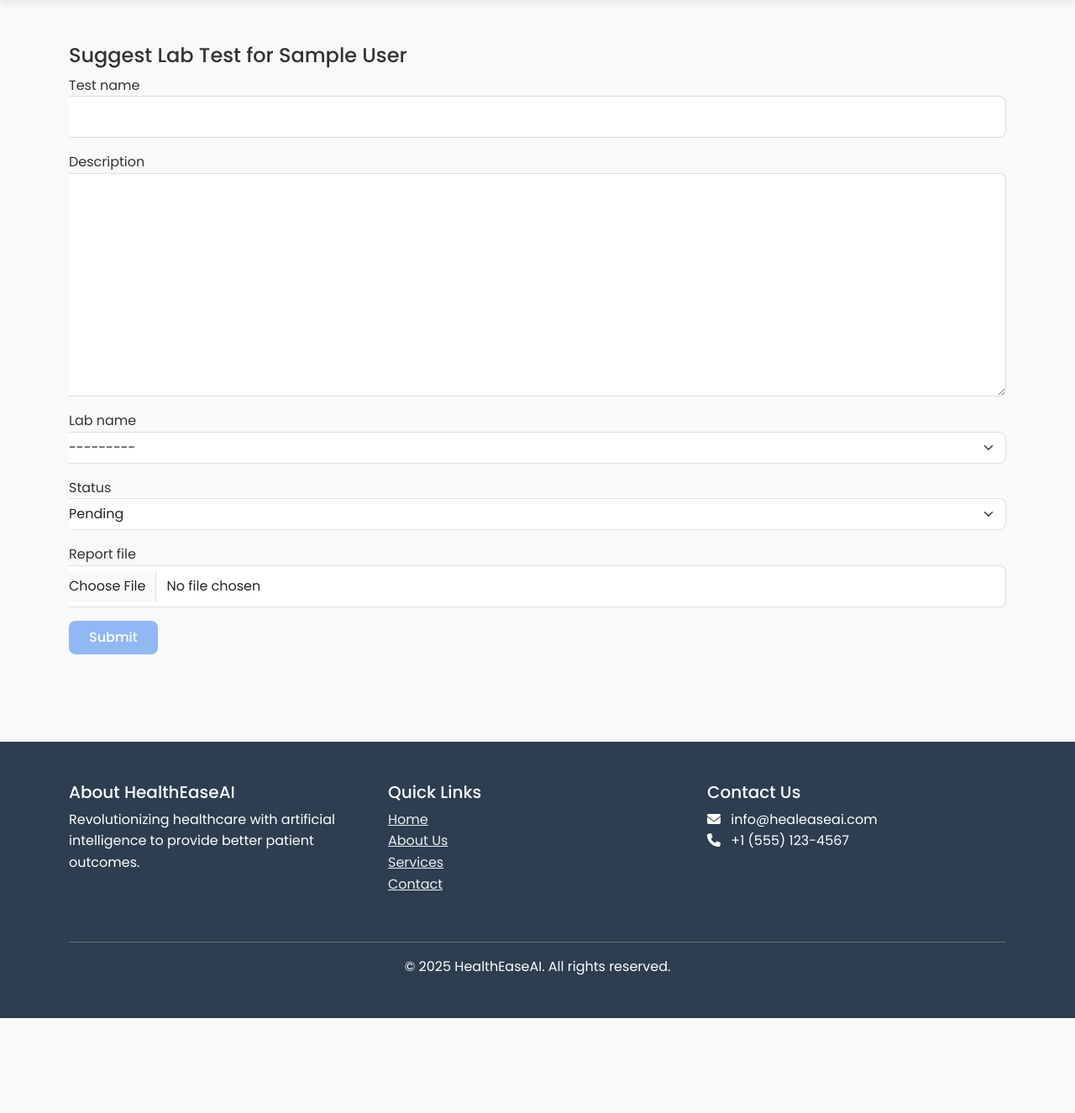
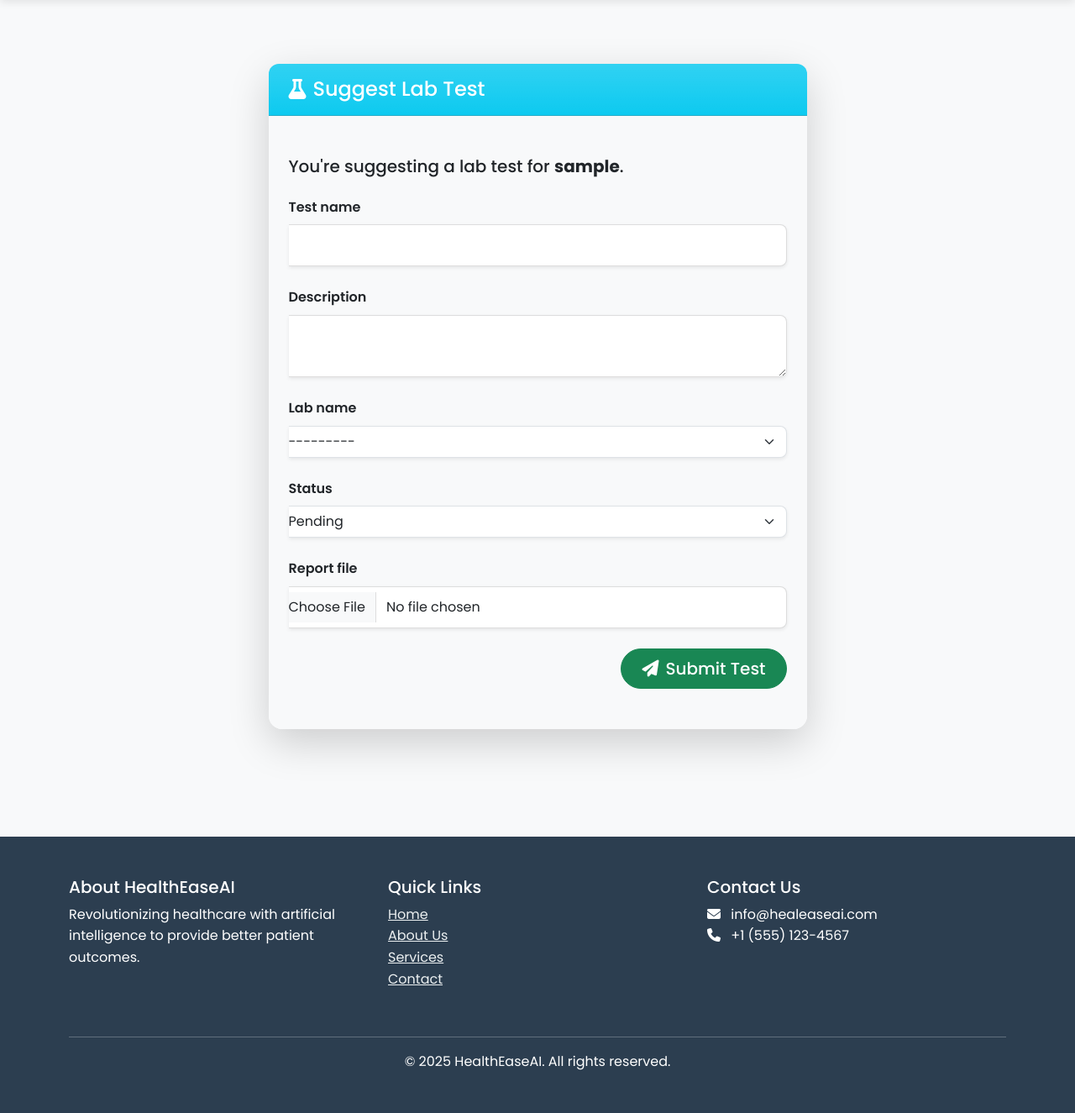
Before and after one commit to raheemkhan12345/healthease-ai, a Django app: page /appointments/suggest-lab-test/1/ in a window 1280 px wide. Shown: the part 74-1399 px from the top of the page at 84% size. Before the commit the page ends 1286 px from the top, so only its background shows below. Run offline with Django 5.2, Linux system fonts and the light colour scheme; a user stored in the database is signed in; tables that the repository leaves empty hold one stand-in row (values such as "Sample post"); parts of the project's set-up code (start-up, migrations or seed data) failed here and were passed over; some libraries are stand-ins or nearby versions.

Commit message:
update changes

```diff
--- a/appointments/views.py
+++ b/appointments/views.py
@@ -402,7 +402,7 @@ def suggest_lab_test(request, patient_id):
             # ✅ Send notification to patient
             Notification.objects.create(
                 recipient=patient.user,
-                message=f"Your doctor {doctor.user.username()} has suggested a lab test: {lab_test.test_name}."
+                message=f"Your doctor {doctor.user.username} has suggested a lab test: {lab_test.test_name}."
             )
 
             messages.success(request, "Lab test suggested and patient notified.")
--- a/templates/appointments/suggest_lab_test.html
+++ b/templates/appointments/suggest_lab_test.html
@@ -1,16 +1,66 @@
 {% extends 'base.html' %}
 {% load widget_tweaks %}
+
 {% block content %}
-<div class="container py-4">
-    <h4>Suggest Lab Test for {{ patient.user.get_full_name }}</h4>
-    <form method="POST" enctype="multipart/form-data">
-        {% csrf_token %}
-        <div class="mb-3">{{ form.test_name.label }} {{ form.test_name|add_class:"form-control" }}</div>
-        <div class="mb-3">{{ form.description.label }} {{ form.description|add_class:"form-control" }}</div>
-        <div class="mb-3">{{ form.lab_name.label }} {{ form.lab_name|add_class:"form-select" }}</div>
-        <div class="mb-3">{{ form.status.label }} {{ form.status|add_class:"form-select" }}</div>
-        <div class="mb-3">{{ form.report_file.label }} {{ form.report_file|add_class:"form-control" }}</div>
-        <button type="submit" class="btn btn-primary">Submit</button>
-    </form>
+<div class="container py-5">
+    <div class="row justify-content-center">
+        <div class="col-lg-7 col-md-9">
+            <div class="card border-0 shadow-lg rounded-4">
+                <div class="card-header bg-gradient bg-info text-white rounded-top-4 py-3 d-flex align-items-center">
+                    <i class="fas fa-flask me-2 fs-4"></i>
+                    <h4 class="mb-0">Suggest Lab Test</h4>
+                </div>
+
+                <div class="card-body px-4 py-5 bg-light rounded-bottom-4">
+                    <h5 class="mb-4">
+                        You're suggesting a lab test for
+                        <strong >{{ patient.user.username }}</strong>.
+                    </h5>
+
+                    <form method="POST" enctype="multipart/form-data" novalidate>
+                        {% csrf_token %}
+
+                        <!-- Test Name -->
+                        <div class="mb-4">
+                            <label class="form-label fw-semibold">{{ form.test_name.label }}</label>
+                            {{ form.test_name|add_class:"form-control rounded-pill shadow-sm" }}
+                        </div>
+
+                        <!-- Short Description -->
+                        <div class="mb-4">
+                            <label class="form-label fw-semibold">{{ form.description.label }}</label>
+                            {{ form.description|add_class:"form-control shadow-sm"|attr:"rows:2" }}
+                        </div>
+
+                        <!-- Lab Name Dropdown -->
+                        <div class="mb-4">
+                            <label class="form-label fw-semibold">{{ form.lab_name.label }}</label>
+                            {{ form.lab_name|add_class:"form-select rounded-pill shadow-sm" }}
+                        </div>
+
+                        <!-- Status Dropdown -->
+                        <div class="mb-4">
+                            <label class="form-label fw-semibold">{{ form.status.label }}</label>
+                            {{ form.status|add_class:"form-select rounded-pill shadow-sm" }}
+                        </div>
+
+                        <!-- Upload Report File -->
+                        <div class="mb-4">
+                            <label class="form-label fw-semibold">{{ form.report_file.label }}</label>
+                            {{ form.report_file|add_class:"form-control shadow-sm" }}
+                        </div>
+
+                        <!-- Submit Button -->
+                        <div class="text-end">
+                            <button type="submit" class="btn btn-success btn-lg px-4 rounded-pill">
+                                <i class="fas fa-paper-plane me-2"></i>Submit Test
+                            </button>
+                        </div>
+                    </form>
+
+                </div>
+            </div>
+        </div>
+    </div>
 </div>
 {% endblock %}
```
Also changed, not shown: templates/appointments/patient_detail.html (+29 -11 lines), media/lab_reports/lab_report_iiNPqQa.png (added).
